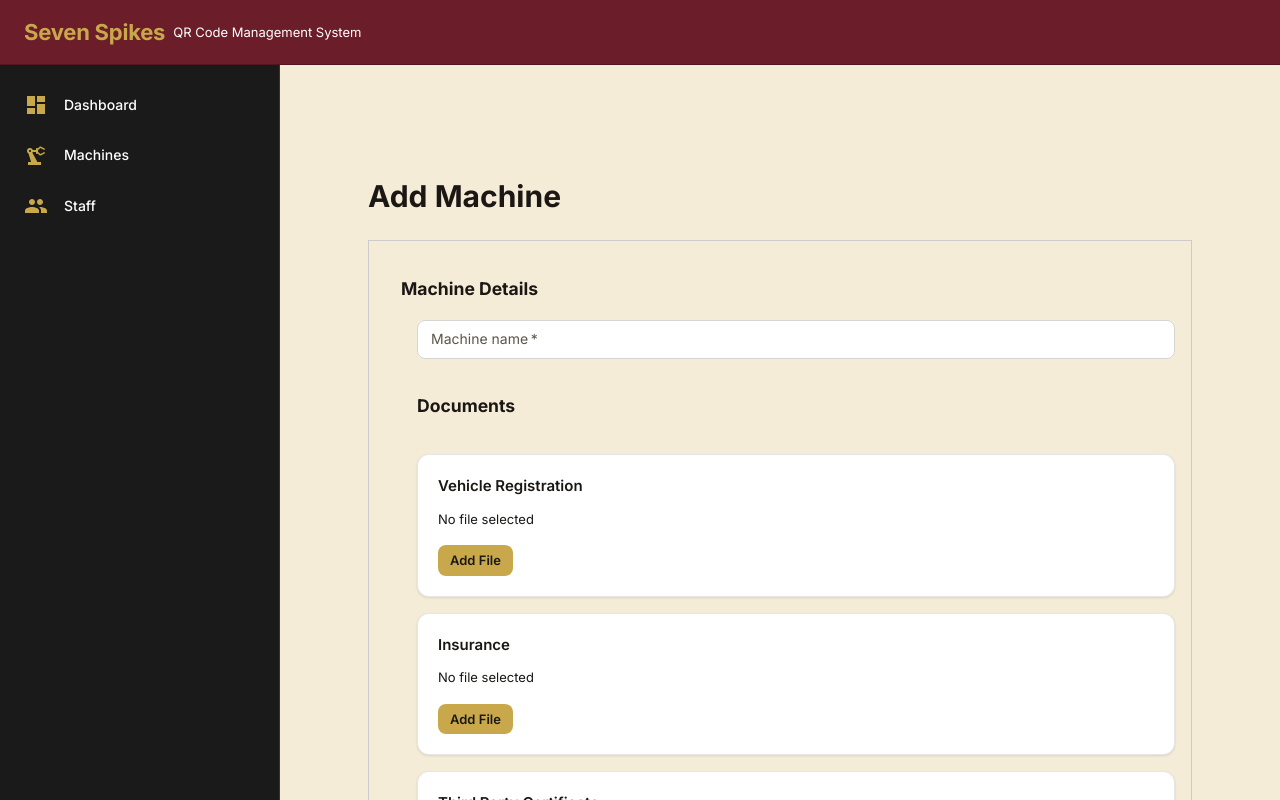
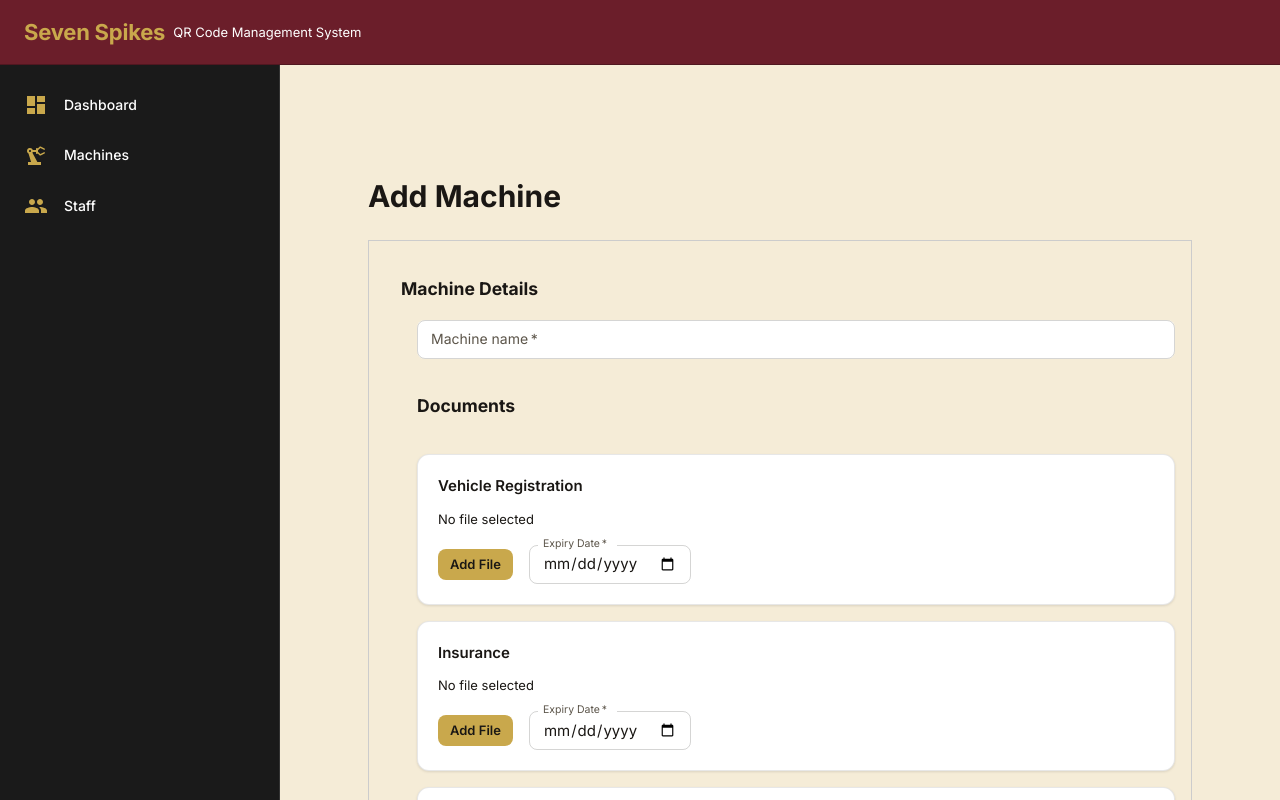
Before and after one commit to rayyankhan01/qr-docs-system, a Next.js app: page /machines/add in a window 1280 px wide. Shown: the top 800 px of the page. Built offline with nearby package versions, Linux system fonts and the light colour scheme; no server answers; what @mui/material-nextjs would draw is missing.

Commit message:
addition of document expiry date in addMachine and fixing some bugs

```diff
--- a/components/documents/DocumentTabs.js
+++ b/components/documents/DocumentTabs.js
@@ -58,24 +58,17 @@ export default function DocumentUploader({
               {docs.map((doc, index) => (
                 <Card key={index} style={{ marginBottom: "1rem" }}>
                   <CardContent>
-                    {/* <l1
-                      label="Document Name"
-                      value={doc.name}
-                      onChange={(e) =>
-                        onDocChange(index, "name", e.target.value)
-                      }
-                      fullWidth
-                    /> */}
+
 
                     <Typography variant="subtitle1">{doc.name}</Typography>
 
                     <div style={{ marginTop: "0.75rem" }}>
-                      <Typography variant="body2">
-                        {doc.file?.name || "No file selected"}
-                      </Typography>
+                        <Typography variant="body2">
+                          {doc.file?.name || "No file selected"}
+                        </Typography>
                     </div>
                       {/*take file input, with accepted types only*/}
-                    <div style={{ marginTop: "1rem" }}>
+                    <div style={{ marginTop: "1rem" , display: "flex", alignItems: "center", gap: "1rem" }}>
                       <Button
                         variant="contained"
                         component="label"
@@ -89,10 +82,44 @@ export default function DocumentUploader({
                           onChange={(e) =>
                             onDocChange(index, "file", e.target.files[0])
                           }
+
                         />
+
+
                       </Button>
 
-                      {/* <Button
+                      <TextField
+                          label = "Expiry Date"
+                          type="date"
+                          size = 'small'
+                          value={doc.expiry_date || ""}
+                          onChange={(e) =>
+                            onDocChange(index, "expiry_date", e.target.value)
+                          }
+                          slotProps={{inputLabel :{shrink: true}}}
+                          required
+                      />
+
+
+                    </div>
+                  </CardContent>
+                </Card>
+              ))}
+    </div>
+  );
+}
+
+
+   {/* <l1
+                      label="Document Name"
+                      value={doc.name}
+                      onChange={(e) =>
+                        onDocChange(index, "name", e.target.value)
+                      }
+                      fullWidth
+                    /> */}
+
+     {/* <Button
                         onClick={() => onRemoveDoc(index)}
                         startIcon={<DeleteIcon />}
                         color="error"
@@ -100,10 +127,3 @@ export default function DocumentUploader({
                       >
                         Remove
                       </Button> */}
-                    </div>
-                  </CardContent>
-                </Card>
-              ))}
-    </div>
-  );
-}
--- a/components/machines/MachineForm.js
+++ b/components/machines/MachineForm.js
@@ -7,9 +7,9 @@ import { useState } from 'react'
 
 import Container from '@mui/material/Container';
    const blankDocs = () => [
-    { name: 'Vehicle Registration', file: null },
-    { name: 'Insurance', file: null },
-    { name: 'Third Party Certificate', file: null },
+    { name: 'Vehicle Registration', file: null , expiry_date:''},
+    { name: 'Insurance', file: null, expiry_date:'' },
+    { name: 'Third Party Certificate', file: null , expiry_date:''},
 ]
 export default function MachineForm(){
 
@@ -56,13 +56,19 @@ export default function MachineForm(){
                 setLoading(false)
                 return
             }
+        const docsWithoutExpiry = docs.filter(doc => !doc.expiry_date)
+        if (docsWithoutExpiry.length > 0) {
+            setMessage({text:'Please provide an expiry date for all documents', type:'error'})
+            setLoading(false)
+            return
+        }
         const {data:machine, error :machineError} = await supabase.from('machines').insert([form]).select().single()
-
         if(machineError){
                 setMessage({text:'Error saving machine : '+ machineError.message,type:'error'})
                 setLoading(false)
                 return
         }
+
 
         for (const doc of docs){
             if (!doc.file) continue
@@ -88,7 +94,8 @@ export default function MachineForm(){
                 machine_id:machine.id,
                 name:doc.name,
                 file_url:urlData.publicUrl,
-                file_type: doc.file.type
+                file_type: doc.file.type,
+                expiry_date: doc.expiry_date
             }])
 
             if(docError){
```
